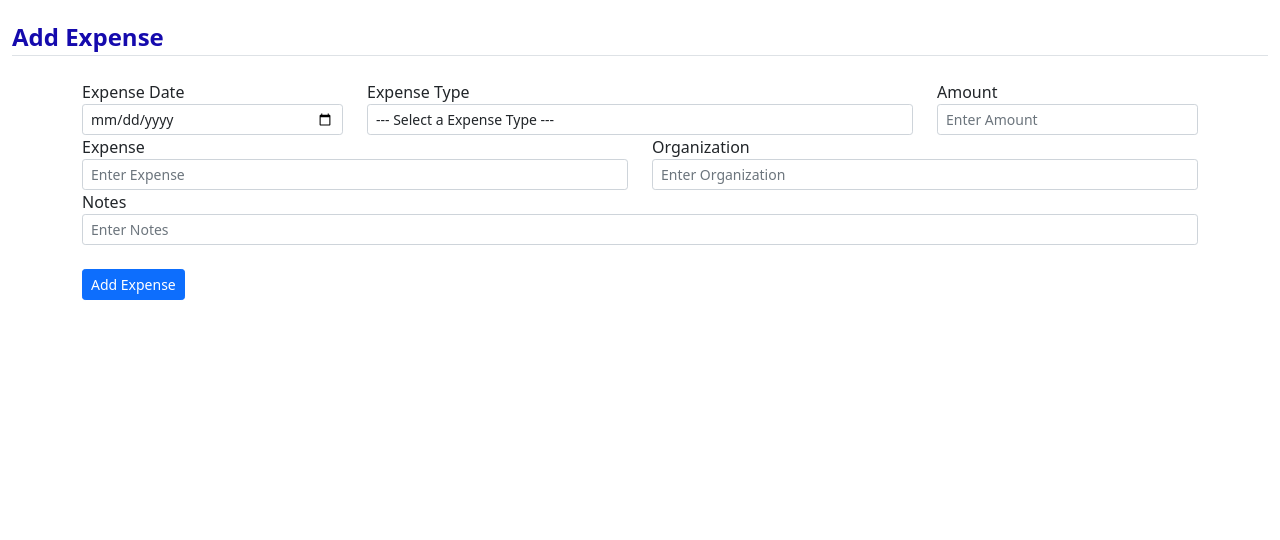
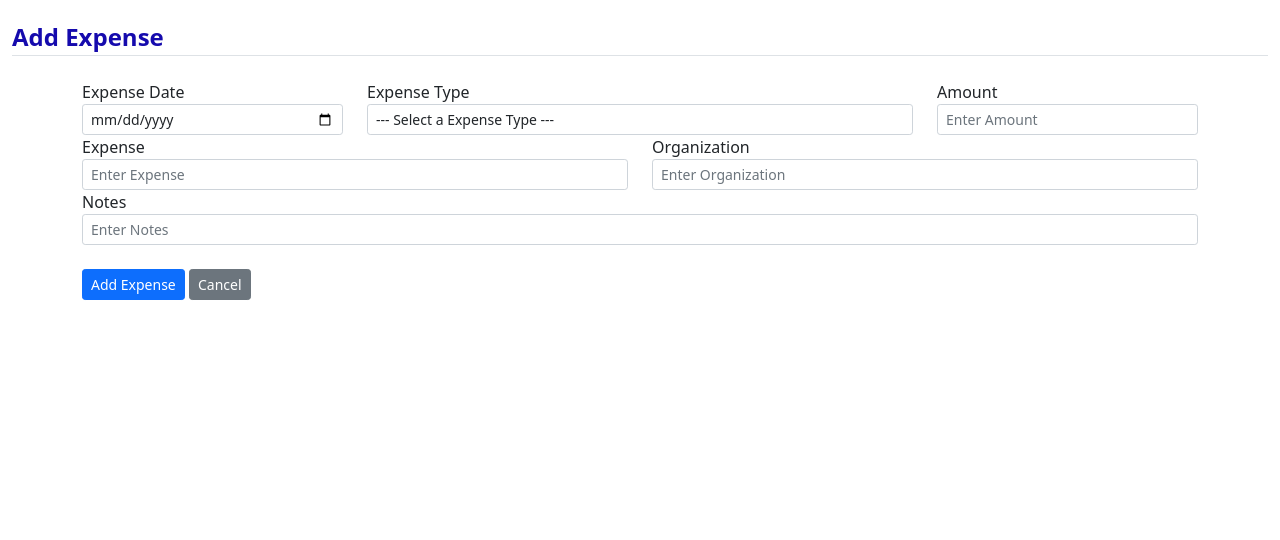
Before and after one commit to MKing301/expenses, a Django app: page /add/ in a window 1280 px wide. Shown: the part 56-596 px from the top of the page. Run offline with Django 4.2, Linux system fonts and the light colour scheme; the visitor is signed in with stand-in values (Sample User, id 1); data that the repository does not hold is empty.

Commit message:
Add cancel btn to add expense template

```diff
--- a/templates/expense_tracking/add_expense.html
+++ b/templates/expense_tracking/add_expense.html
@@ -95,7 +95,20 @@
           <br />
           <div class="row">
             <div class="col-sm-3">
-              <button class="btn btn-sm btn-primary" id="send_btn" type="submit">Add Expense</button>
+              <button
+                class="btn btn-sm btn-primary"
+                id="send_btn"
+                type="submit"
+              >
+                Add Expense
+              </button>
+              <button
+                onclick="javascript:history.back();"
+                class="btn btn-secondary btn-sm"
+                type="submit"
+              >
+                Cancel
+              </button>
             </div>
           </div>
         </div>
```
